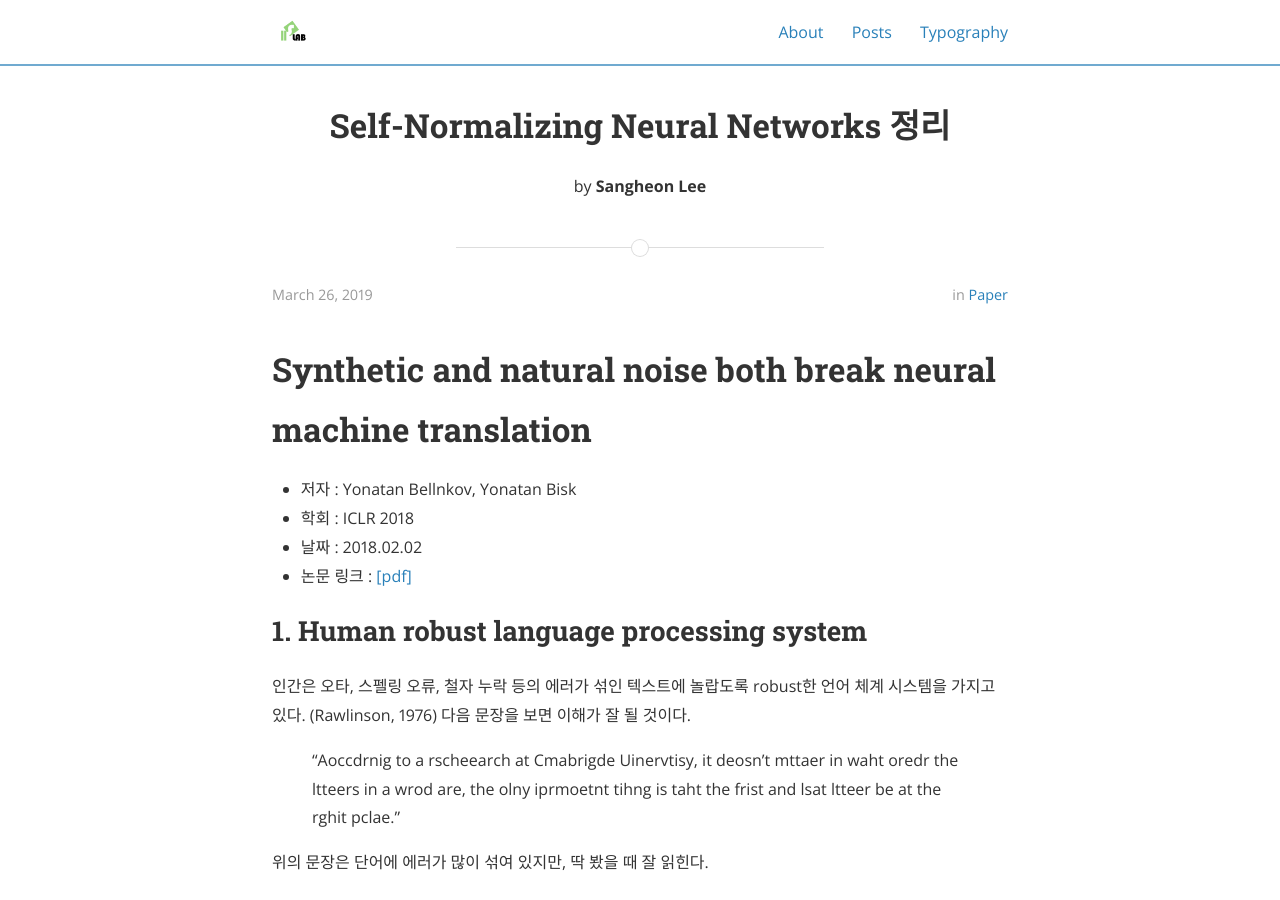
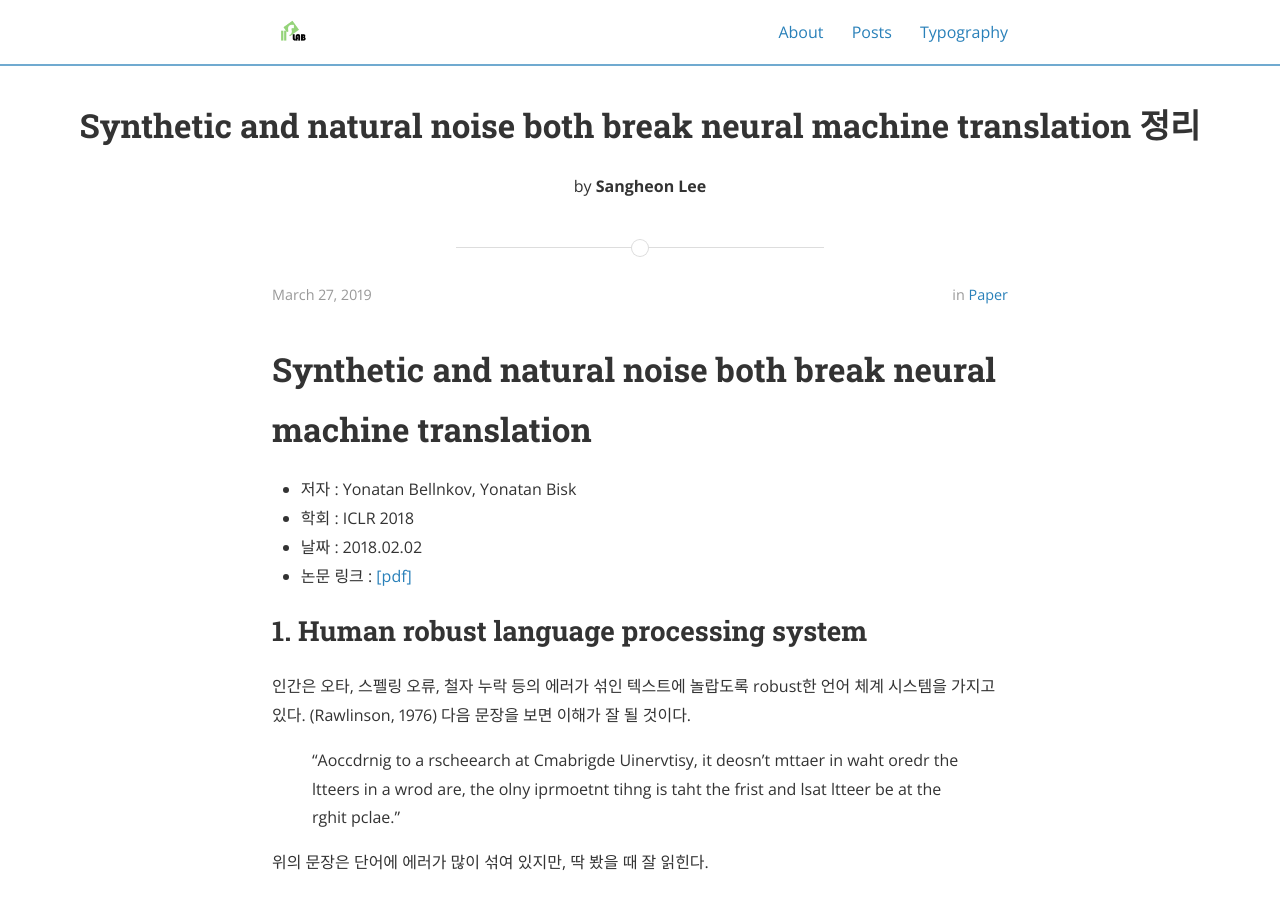
Before and after one commit to pod3275/pod3275.github.io, a Jekyll site: the page built from _posts/2019-03-27-SyntheticNoise.markdown, in a window 1280 px wide and 900 px high. Built offline with Jekyll 4.4.1, drawn with Linux system fonts in a browser that asks for light colours; nearby versions of some CDN libraries; comment, search, counter and statistics services are not loaded.

Commit message:
new post updated

```diff
--- a/_posts/2019-03-27-SyntheticNoise.markdown
+++ b/_posts/2019-03-27-SyntheticNoise.markdown
@@ -1,7 +1,7 @@
 ---
 layout: post
-title:  "Self-Normalizing Neural Networks 정리"
-date:   2019-03-26 23:20:00
+title:  "Synthetic and natural noise both break neural machine translation 정리"
+date:   2019-03-27 22:17:00
 author: Sangheon Lee
 categories: Paper
 ---
```
